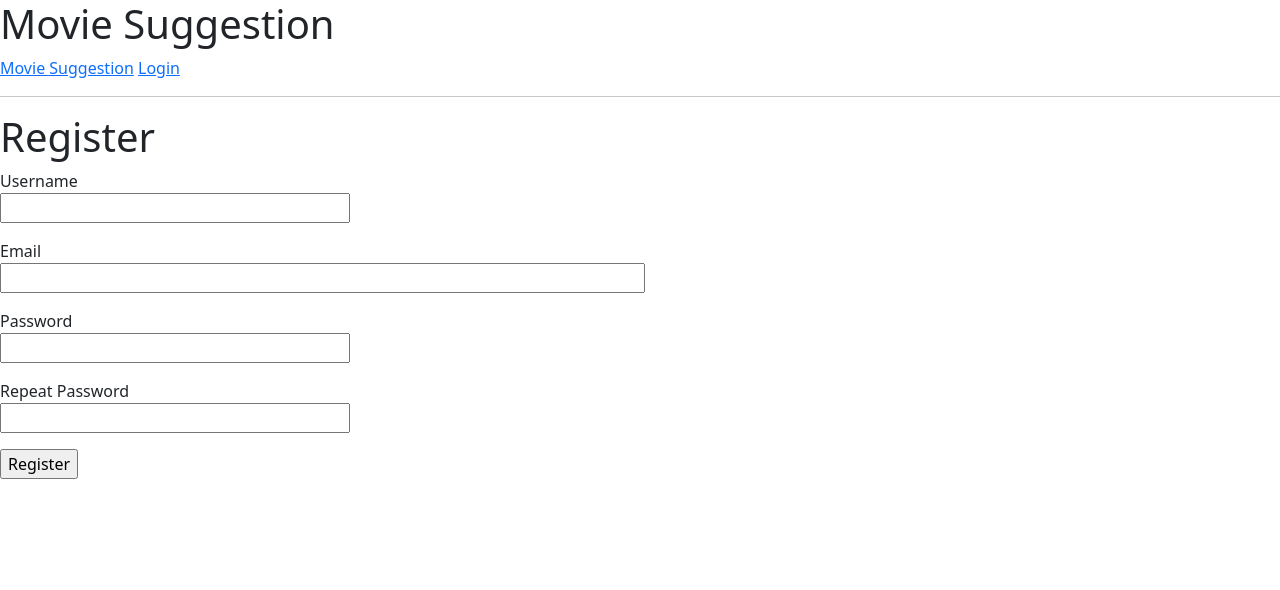
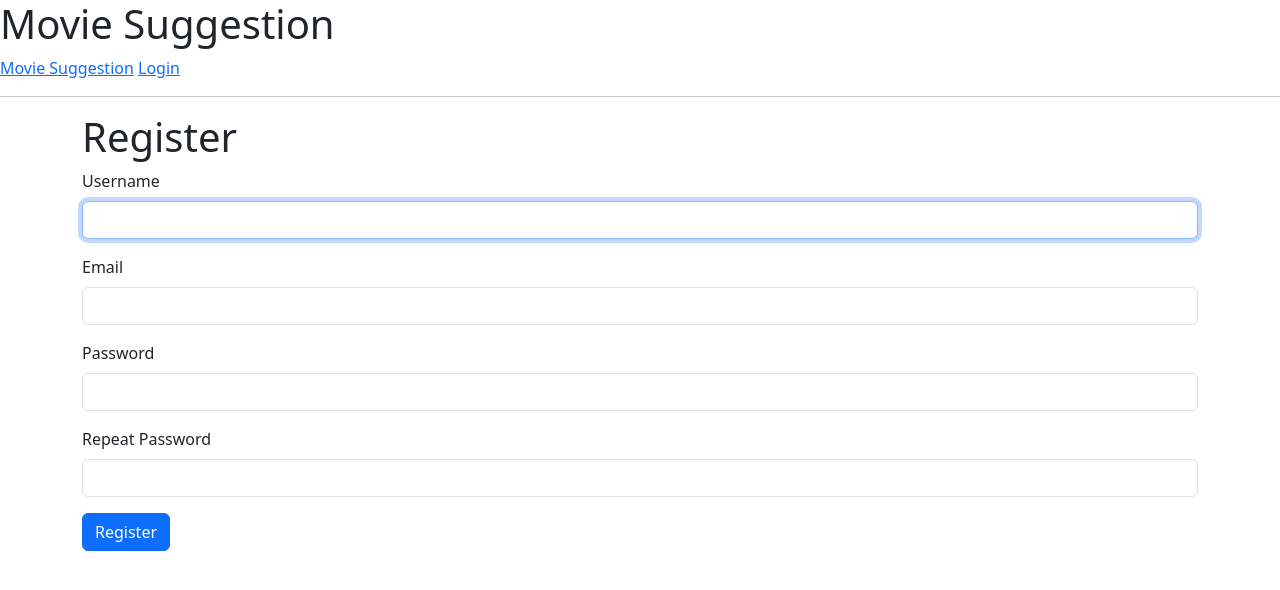
Before and after one commit to pradipwaghela/pylearning, a Flask app: page /register in a window 1280 px wide. Shown: the top 590 px of the page. Run offline with Flask 3, Linux system fonts and the light colour scheme; some libraries are stand-ins or nearby versions.

Commit message:
improvment : macro for form and facelift

```diff
--- a/app/templates/base.html
+++ b/app/templates/base.html
@@ -2,7 +2,6 @@
 <html>
     <head>
         <title>Welcome to Random Movie Suggestion</title>
-        <link rel="stylesheet"   href={{ url_for('static', filename='css/style.css') }}>
         <link rel="stylesheet" href="https://cdn.jsdelivr.net/npm/bootstrap@5.3.3/dist/css/bootstrap.min.css" integrity="sha384-QWTKZyjpPEjISv5WaRU9OFeRpok6YctnYmDr5pNlyT2bRjXh0JMhjY6hW+ALEwIH" crossorigin="anonymous">
     </head>
     <body>
@@ -16,16 +15,16 @@
             {% endif %}
         </div>
         <hr>
+        <div class="container mt-3">
             {% with messages = get_flashed_messages() %}
             {% if messages %}
-        <ul>
               {% for message in messages %}
-            <li>{{ message }}</li>
+              <div class="alert alert-info" role="alert">{{ message }}</div>
               {% endfor %}
-        </ul>
             {% endif %}
             {% endwith %}
             {% block content %}{% endblock %}
+          </div>
         <script src="https://cdn.jsdelivr.net/npm/bootstrap@5.3.3/dist/js/bootstrap.min.js" integrity="sha384-0pUGZvbkm6XF6gxjEnlmuGrJXVbNuzT9qBBavbLwCsOGabYfZo0T0to5eqruptLy" crossorigin="anonymous"></script>
         <script src="https://cdn.jsdelivr.net/npm/bootstrap@5.3.3/dist/js/bootstrap.bundle.min.js" integrity="sha384-YvpcrYf0tY3lHB60NNkmXc5s9fDVZLESaAA55NDzOxhy9GkcIdslK1eN7N6jIeHz" crossorigin="anonymous"></script>
     </body>
--- /dev/null
+++ b/app/templates/bootstrap_wtf.html
@@ -0,0 +1,78 @@
+{% macro form_field(field, autofocus) %}
+  {%- if field.type == 'BooleanField' %}
+  <div class="form-check mb-3">
+    {{ field(class='form-check-input') }}
+    {{ field.label(class='form-check-label') }}
+  </div>
+  {%- elif field.type == 'RadioField' %}
+    {{ field.label(class='form-label') }}
+    {%- for item in field %}
+    <div class="form-check{% if loop.last %} mb-3{% endif %}">
+      {{ item(class='form-check-input') }}
+      {{ item.label(class='form-check-label') }}
+    </div>
+    {%- endfor %}
+    {%- elif  field.type == 'MultiCheckboxField' %}
+    {{ field.label(class='form-label') }}
+    {%- for item in field %}
+    <div class="form-check{% if loop.last %} mb-3{% endif %}">
+      {{ item(class='form-check-input',type="checkbox") }}
+      {{ item.label(class='form-check-label') }}
+    </div>
+    {%- endfor %}
+  {%- elif field.type == 'SelectField' %}
+    {{ field.label(class='form-label') }}
+    {{ field(class='form-select mb-3') }}
+  {%- elif field.type == 'TextAreaField' %}
+  <div class="mb-3">
+    {{ field.label(class='form-label') }}
+    {% if autofocus %}
+      {{ field(class='form-control' + (' is-invalid' if field.errors else ''), autofocus=True) }}
+    {% else %}
+      {{ field(class='form-control' + (' is-invalid' if field.errors else '')) }}
+    {% endif %}
+    {%- for error in field.errors %}
+    <div class="invalid-feedback">{{ error }}</div>
+    {%- endfor %}
+  </div>
+  {%- elif field.type == 'SubmitField' %}
+  {{ field(class='btn btn-primary mb-3') }}
+  {%- else %}
+  <div class="mb-3">
+    {{ field.label(class='form-label') }}
+    {% if autofocus %}
+      {{ field(class='form-control' + (' is-invalid' if field.errors else ''), autofocus=True) }}
+    {% else %}
+      {{ field(class='form-control' + (' is-invalid' if field.errors else '')) }}
+    {% endif %}
+    {%- for error in field.errors %}
+    <div class="invalid-feedback">{{ error }}</div>
+    {%- endfor %}
+  </div>
+  {%- endif %}
+{% endmacro %}
+
+{% macro quick_form(form, action="", method="post", id="", novalidate=False ) %}
+<form
+  {%- if action != None %} action="{{ action }}"{% endif -%}
+  {%- if method %} method="{{ method }}"{% endif %}
+  {%- if id %} id="{{ id }}"{% endif -%}
+  {%- if novalidate %} novalidate {% endif -%}>
+
+  {%- for field, errors in form.errors.items() %}
+    {%- if form[field].widget.input_type == 'hidden' %}
+      {%- for error in errors %}
+      <div class="invalid-feedback">{{ error }}</div>
+      {%- endfor %}
+    {%- endif %}
+  {%- endfor %}
+
+  {% set ns = namespace(first_field=true) %}
+  {%- for field in form %}
+    {% if field.widget.input_type != 'hidden' -%}
+      {{ form_field(field, ns.first_field) }}
+      {% set ns.first_field = false %}
+    {%- endif %}
+  {%- endfor %}
+</form>
+{% endmacro %}
--- a/app/templates/register.html
+++ b/app/templates/register.html
@@ -1,37 +1,9 @@
 {% extends "base.html" %}
+{% import "bootstrap_wtf.html" as wtf %}
 
 {% block content %}
+<div>
     <h1>Register</h1>
-    <form action="" method="post">
-        {{ form.hidden_tag() }}
-        <p>
-            {{ form.username.label }}<br>
-            {{ form.username(size=32) }}<br>
-            {% for error in form.username.errors %}
-            <span style="color: red;">[{{ error }}]</span>
-            {% endfor %}
-        </p>
-        <p>
-            {{ form.email.label }}<br>
-            {{ form.email(size=64) }}<br>
-            {% for error in form.email.errors %}
-            <span style="color: red;">[{{ error }}]</span>
-            {% endfor %}
-        </p>
-        <p>
-            {{ form.password.label }}<br>
-            {{ form.password(size=32) }}<br>
-            {% for error in form.password.errors %}
-            <span style="color: red;">[{{ error }}]</span>
-            {% endfor %}
-        </p>
-        <p>
-            {{ form.password2.label }}<br>
-            {{ form.password2(size=32) }}<br>
-            {% for error in form.password2.errors %}
-            <span style="color: red;">[{{ error }}]</span>
-            {% endfor %}
-        </p>
-        <p>{{ form.submit() }}</p>
-    </form>
+    {{ wtf.quick_form(form) }}
+</div>
 {% endblock %}
```
Also changed, not shown: app/templates/index.html (+14 -9 lines), app/templates/login.html (+2 -18 lines). Lines whose indentation alone changed are shown as unchanged.
